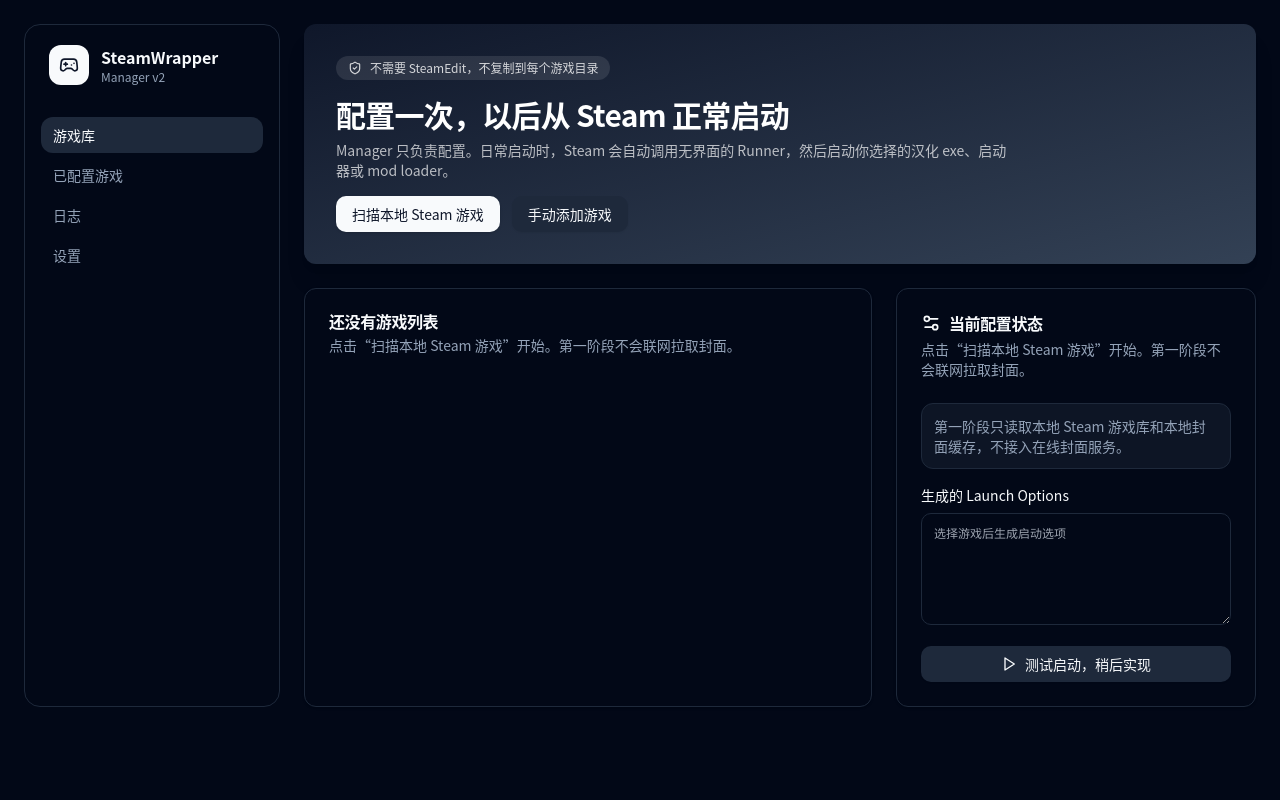
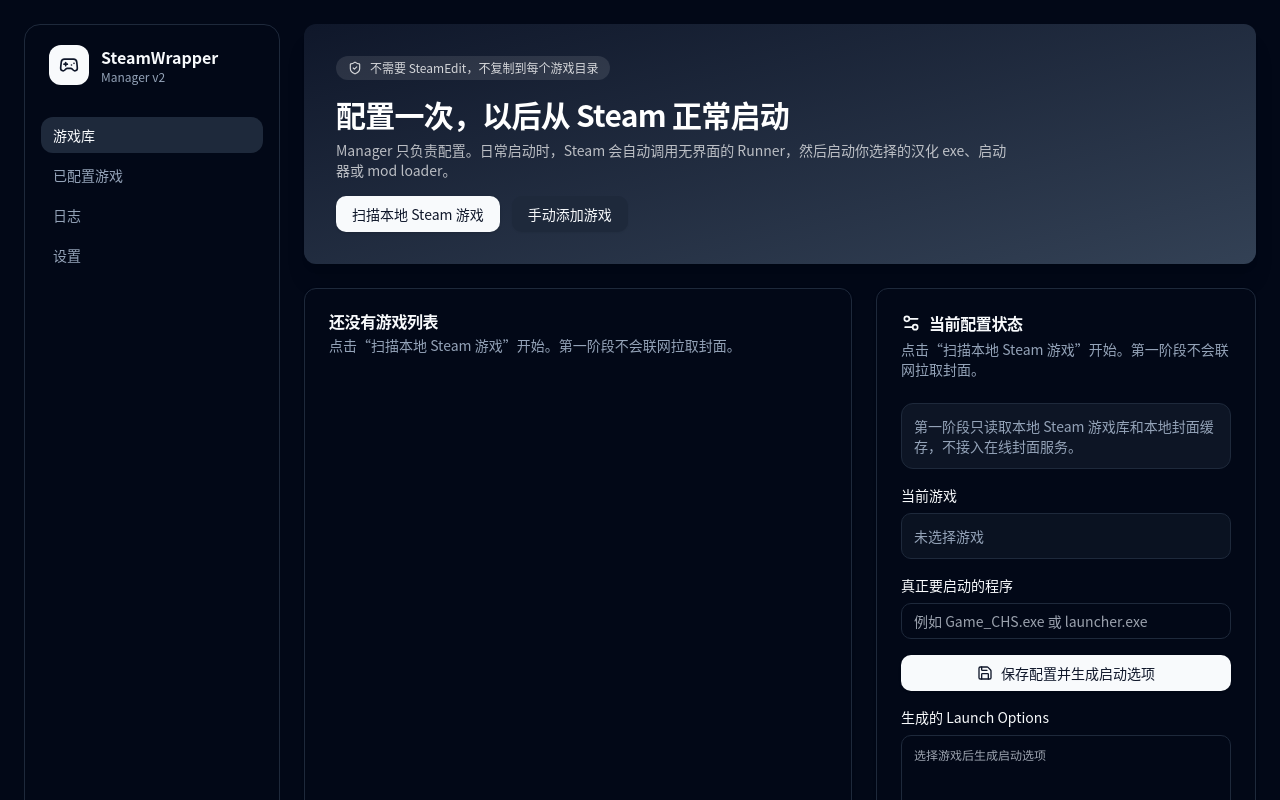
Before and after one commit to YangYuS8/SteamWrapper, a React (Vite) app in the folder apps/manager/: page / in a window 1280 px wide. Shown: the top 800 px of the page. Built offline with nearby package versions, Linux system fonts and the light colour scheme.

Commit message:
feat: add minimal profile save flow in manager

```diff
--- a/apps/manager/src/App.tsx
+++ b/apps/manager/src/App.tsx
@@ -1,5 +1,5 @@
 import { convertFileSrc, invoke } from "@tauri-apps/api/core";
-import { Gamepad2, HardDrive, ImageIcon, Play, Settings2, ShieldCheck } from "lucide-react";
+import { Gamepad2, HardDrive, ImageIcon, Play, Save, Settings2, ShieldCheck } from "lucide-react";
 import { useState } from "react";
 import { Button } from "@/components/ui/button";
 import { Card, CardContent, CardDescription, CardHeader, CardTitle } from "@/components/ui/card";
@@ -13,6 +13,8 @@
 
 export function App() {
   const [games, setGames] = useState<LocalSteamGame[]>([]);
+  const [selectedGame, setSelectedGame] = useState<LocalSteamGame | null>(null);
+  const [targetPath, setTargetPath] = useState("");
   const [launchOption, setLaunchOption] = useState("");
   const [statusText, setStatusText] = useState("点击“扫描本地 Steam 游戏”开始。第一阶段不会联网拉取封面。");
 
@@ -26,7 +28,37 @@
     setStatusText("正在扫描本地 Steam 游戏库……");
     const scanned = await invoke<LocalSteamGame[]>("scan_local_steam_games_command");
     setGames(scanned);
-    setStatusText(scanned.length > 0 ? `已找到 ${scanned.length} 个本地 Steam 游戏。` : "没有扫描到本地 Steam 游戏。可以稍后手动添加。 ");
+    setSelectedGame(scanned[0] ?? null);
+    setStatusText(scanned.length > 0 ? `已找到 ${scanned.length} 个本地 Steam 游戏。` : "没有扫描到本地 Steam 游戏。可以稍后手动添加。");
+  }
+
+  async function saveCurrentProfile() {
+    if (!selectedGame) {
+      setStatusText("请先选择一个游戏。");
+      return;
+    }
+
+    if (!selectedGame.install_dir) {
+      setStatusText("当前游戏缺少安装目录，暂时无法保存配置。");
+      return;
+    }
+
+    if (!targetPath.trim()) {
+      setStatusText("请填写真正要启动的 exe 或 launcher 路径，可以是相对游戏目录的路径。");
+      return;
+    }
+
+    await invoke("save_profile", {
+      request: {
+        appid: selectedGame.appid,
+        name: selectedGame.name,
+        game_dir: selectedGame.install_dir,
+        target: targetPath.trim(),
+      },
+    });
+
+    await generateLaunchOption(selectedGame.appid);
+    setStatusText("配置已保存到 profiles.toml，并生成了启动选项。");
   }
 
   return (
@@ -70,7 +102,7 @@
             </CardHeader>
           </Card>
 
-          <div className="grid gap-6 xl:grid-cols-[1fr_360px]">
+          <div className="grid gap-6 xl:grid-cols-[1fr_380px]">
             <div className="grid gap-4 md:grid-cols-2">
               {games.length === 0 ? (
                 <Card className="md:col-span-2">
@@ -81,7 +113,7 @@
                 </Card>
               ) : (
                 games.map((game) => (
-                  <Card key={game.appid} className="overflow-hidden">
+                  <Card key={game.appid} className={`overflow-hidden ${selectedGame?.appid === game.appid ? "ring-1 ring-ring" : ""}`}>
                     <div className="flex h-36 items-center justify-center bg-muted">
                       {game.cover_path ? (
                         <img src={convertFileSrc(game.cover_path)} alt={game.name} className="h-full w-full object-cover" />
@@ -102,11 +134,18 @@
                         <span className="line-clamp-2">{game.install_dir ?? "未找到安装目录"}</span>
                       </div>
                       <div className="flex gap-2">
-                        <Button size="sm" onClick={() => generateLaunchOption(game.appid)}>
+                        <Button
+                          size="sm"
+                          onClick={() => {
+                            setSelectedGame(game);
+                            setTargetPath("");
+                            setStatusText(`已选择：${game.name}`);
+                          }}
+                        >
+                          配置
+                        </Button>
+                        <Button size="sm" variant="outline" onClick={() => generateLaunchOption(game.appid)}>
                           生成启动选项
-                        </Button>
-                        <Button size="sm" variant="outline">
-                          配置
                         </Button>
                       </div>
                     </CardContent>
@@ -127,6 +166,29 @@
                 <div className="rounded-lg border bg-muted/40 p-3 text-sm text-muted-foreground">
                   第一阶段只读取本地 Steam 游戏库和本地封面缓存，不接入在线封面服务。
                 </div>
+
+                <div className="space-y-2">
+                  <div className="text-sm font-medium">当前游戏</div>
+                  <div className="rounded-md border bg-muted/30 p-3 text-sm text-muted-foreground">
+                    {selectedGame ? `${selectedGame.name} (${selectedGame.appid})` : "未选择游戏"}
+                  </div>
+                </div>
+
+                <div className="space-y-2">
+                  <div className="text-sm font-medium">真正要启动的程序</div>
+                  <input
+                    className="h-9 w-full rounded-md border bg-background px-3 text-sm outline-none focus:ring-1 focus:ring-ring"
+                    value={targetPath}
+                    onChange={(event) => setTargetPath(event.target.value)}
+                    placeholder="例如 Game_CHS.exe 或 launcher.exe"
+                  />
+                </div>
+
+                <Button className="w-full" onClick={saveCurrentProfile}>
+                  <Save className="mr-2 h-4 w-4" />
+                  保存配置并生成启动选项
+                </Button>
+
                 <div className="space-y-2">
                   <div className="text-sm font-medium">生成的 Launch Options</div>
                   <textarea
```
